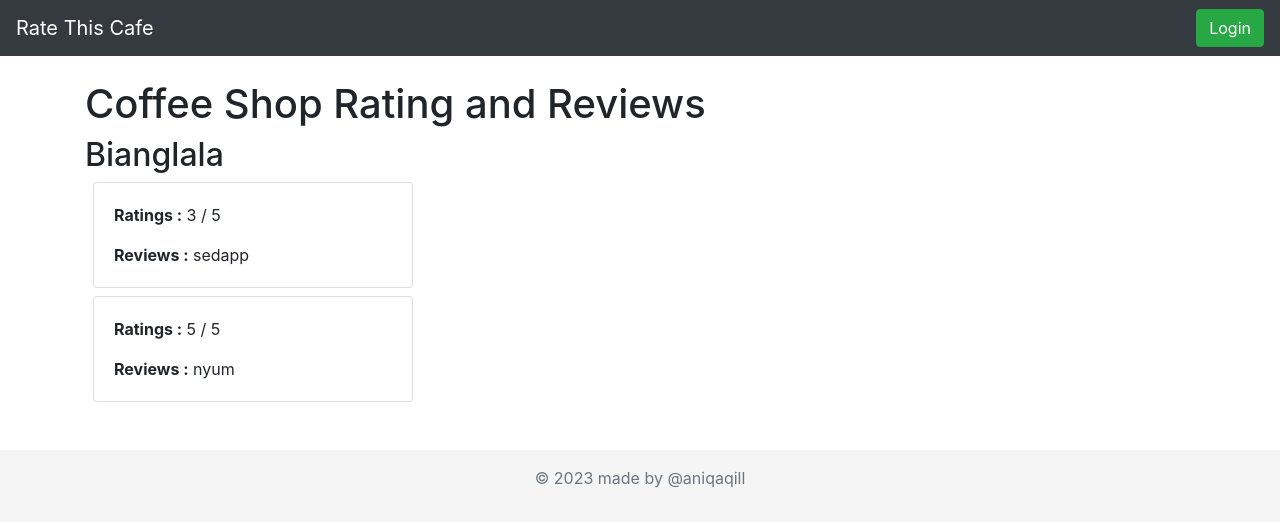
After one commit to aniqaqill/coffeeshop, a Django app: page /shop_reviews/1/ in a window 1280 px wide. The commit adds this page. Shown: the top 527 px of the page. Run offline with Django 4.2, Linux system fonts and the light colour scheme; data comes from the database, SQL or seed files in the repository; both versions use the stored data as it was after the commit; some libraries are stand-ins or nearby versions.

Commit message:
add registeration url and review pages for shops

```diff
--- a/projectcoffee/coffeeshoplist/templates/base.html
+++ b/projectcoffee/coffeeshoplist/templates/base.html
@@ -2,7 +2,7 @@
 <html>
   <head>
     <meta charset="utf-8" />
-    <title>{% block title %}{% endblock %}</title>
+    <title>{% block title %}Coffee Shop List{% endblock %}</title>
     <meta name="viewport" content="width=device-width, initial-scale=1" />
     <!-- Bootstrap CSS -->
     <link
--- a/projectcoffee/coffeeshoplist/templates/registration/login.html
+++ b/projectcoffee/coffeeshoplist/templates/registration/login.html
@@ -12,6 +12,9 @@
         {% csrf_token %} {{ form.as_p }}
         <button type="submit">Login</button>
       </form>
+      <p>
+        Dont have account ? <a href="{% url 'register' %}">Register Here </a>
+      </p>
       {% endblock %}
     </body>
   </body>
--- /dev/null
+++ b/projectcoffee/coffeeshoplist/templates/shop_reviews.html
@@ -0,0 +1,23 @@
+{% extends 'base.html' %}
+<!DOCTYPE html>
+<html>
+  <head>
+    <title>Coffee Shop Rating</title>
+  </head>
+  <body>
+    {% block content %}
+    <h1>Coffee Shop Rating and Reviews</h1>
+    <h2>{{ coffee_shop.name }}</h2>
+ {% for rating in ratings %}
+      <div class="card mx-2 my-2" style="width: 20rem">
+        <div class="card-body">
+          <!-- <h5 class="card-title">{{ rating.user }}</h5> -->
+          <p class="card-text"> <Strong>Ratings :</Strong> {{ rating.rating }} / 5 </p>
+          <p class="card-text"> <Strong>Reviews :</Strong> {{ rating.review }}</p>
+        </div>
+      </div>
+      {% endfor %}
+    </ul>
+    {% endblock %}
+  </body>
+</html>
--- a/projectcoffee/coffeeshoplist/urls.py
+++ b/projectcoffee/coffeeshoplist/urls.py
@@ -11,5 +11,5 @@ urlpatterns = [
     path('accounts/login/', views.login, name='login'),
     path('accounts/logout/',  auth_views.LogoutView.as_view(), name='logout'),
     path('rate_shop/<int:coffee_shop_id>/', views.rate_coffee_shop, name='rate_shop'),
-
+    path('shop_reviews/<int:coffee_shop_id>/', views.shopreviews, name='shop_reviews'),
 ]
--- a/projectcoffee/coffeeshoplist/views.py
+++ b/projectcoffee/coffeeshoplist/views.py
@@ -1,5 +1,5 @@
 from django.shortcuts import render, redirect
-from .models import CoffeeShop
+from .models import CoffeeShop, Rating
 from django.http import HttpResponse
 from django.template import loader
 from django.contrib.auth.forms import UserCreationForm
@@ -9,13 +9,24 @@ from .forms import RatingForm
 
 def coffeeshoplist(request):
     coffee_shops = CoffeeShop.objects.all()
-    if request.user.is_authenticated:
-        # If the user is authenticated, show them the coffee shop list along with a welcome message
-        context = {'coffee_shops': coffee_shops}
-    else:
-        # If the user is not authenticated, only show them the coffee shop list
-        context = {'coffee_shops': coffee_shops}
-    return render(request, 'coffeeshoplist.html', context)
+    ratings = Rating.objects.all()
+    rating_dict = {}
+    for rating in ratings:
+        rating_dict.setdefault(rating.coffee_shop_id, []).append(rating.rating)
+    avg_ratings = {}
+    for coffee_shop in coffee_shops:
+        ratings_list = rating_dict.get(coffee_shop.id, [])
+        avg_rating = round(sum(ratings_list) / max(len(ratings_list), 1), 2) if ratings_list else '-'
+        avg_ratings[coffee_shop.id] = avg_rating
+    return render(request, 'coffeeshoplist.html', {'coffee_shops': coffee_shops, 'avg_ratings': avg_ratings})
+
+
+# view for all the reviews of a coffee shop
+def shopreviews(request, coffee_shop_id):
+    coffee_shop = CoffeeShop.objects.get(id=coffee_shop_id)
+    ratings = Rating.objects.filter(coffee_shop=coffee_shop)
+    return render(request, 'shop_reviews.html', {'coffee_shop': coffee_shop, 'ratings': ratings})
+
 
 def register(request):
     if request.method == 'POST':
```
Also changed, not shown: projectcoffee/coffeeshoplist/templates/coffeeshoplist.html (+9 -0 lines), projectcoffee/db.sqlite3, projectcoffee/media/coffee_shop_images/bianglala.jpg (added).
